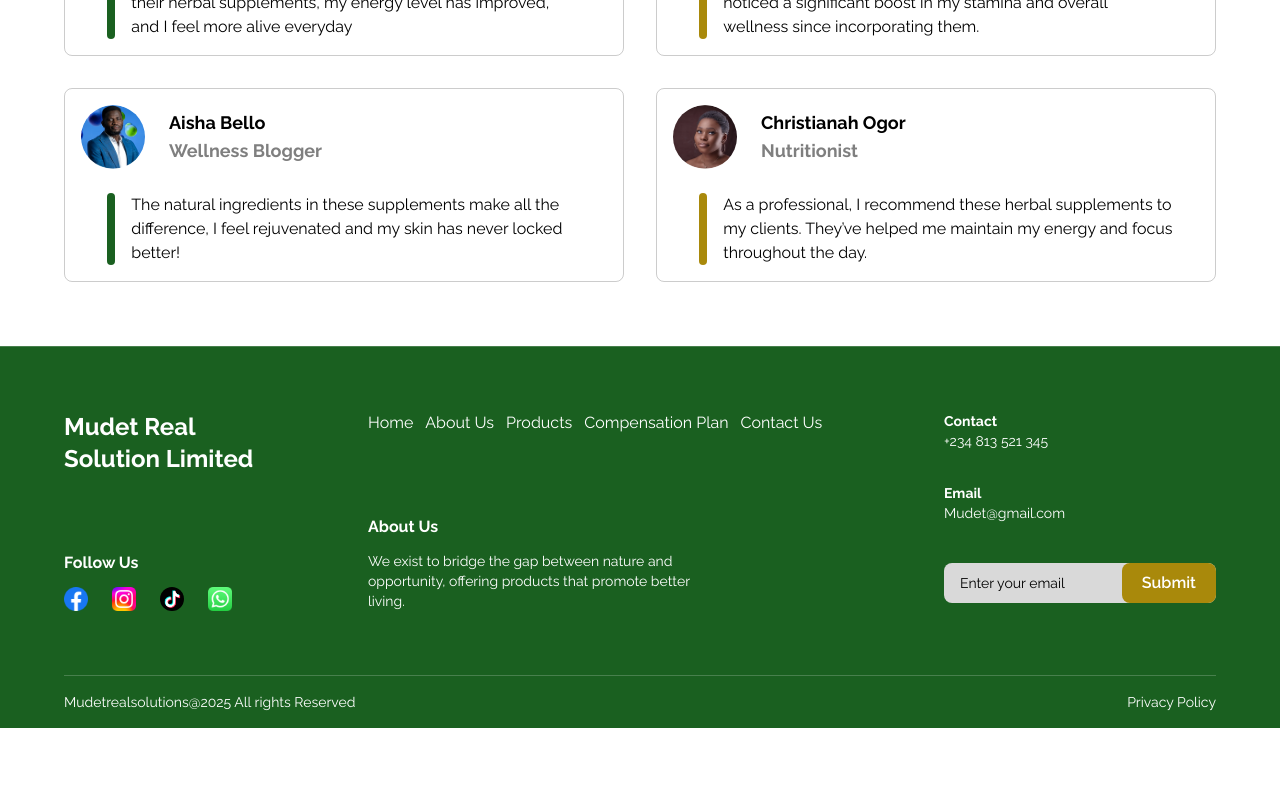
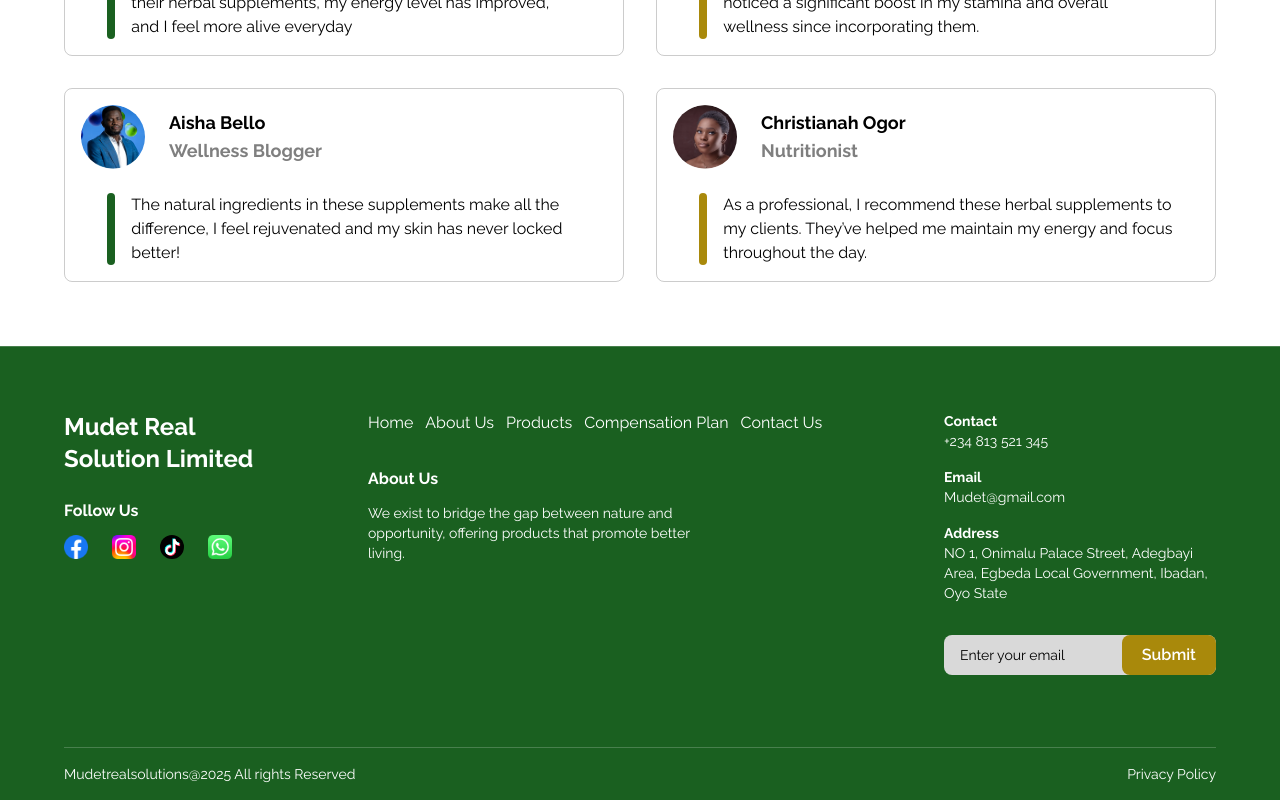
Before and after one commit to Sunmence-team/mudet_home, a React (Vite) app: page / in a window 1280 px wide. Shown: the part 4233-5033 px from the top of the page. Before the commit the page ends 4961 px from the top, so only its background shows below. Built offline with nearby package versions, Linux system fonts and the light colour scheme; no server answers.

Commit message:
New comp plan and address on footer

```diff
--- a/src/component/Footer.jsx
+++ b/src/component/Footer.jsx
@@ -18,12 +18,12 @@
   return (
     <>
       <div className="w-full flex bg-pryClr items-center justify-center text-black py-12 md:py-16 border-t border-white/20">
-        <div className="w-[90%] flex flex-col gap-8 md:flex-row md:h-[25vh] text-white">
+        <div className="w-[90%] flex flex-col gap-8 lg:flex-row md:min-h-[25vh] text-white">
           {/* Left Section */}
-          <div className="flex-[2.5] flex flex-col justify-between gap-6 md:gap-0">
+          <div className="flex-[2.5] flex flex-col gap-6">
             <div>
               <p className="font-bold text-xl md:text-xl lg:text-2xl">
-                Mudet Real <br /> Solution Limited
+                Mudet Real <br className="lg:block hidden" /> Solution Limited
               </p>
             </div>
             <div className="flex flex-col gap-3">
@@ -48,7 +48,11 @@
                   target="_blank"
                   rel="noopener noreferrer"
                 >
-                  <img src={assets.pic23} className="w-6 rounded-2xl" alt="Social 3" />
+                  <img
+                    src={assets.pic23}
+                    className="w-6 rounded-2xl"
+                    alt="Social 3"
+                  />
                 </a>
                 <a
                   href="https://wa.me/2348052253543?text=Hello%20Mudet%2C%20I%20would%20love%20help%20with%20__"
@@ -62,7 +66,7 @@
           </div>
 
           {/* Middle Section */}
-          <div className="flex-[5] flex flex-col justify-between gap-8 md:gap-0">
+          <div className="flex-[5] flex flex-col gap-8">
             <div className="grid grid-cols-2 gap-3 md:flex md:gap-3">
               <Link to="/" className="text-base hover:underline">
                 Home
@@ -95,7 +99,7 @@
           {/* Right Section */}
           <div className="flex-[2.5] flex flex-col justify-between gap-8 md:gap-8">
             {/* Contact (mobile) */}
-            <div className="md:hidden flex justify-between">
+            <div className="lg:hidden grid grid-cols-2 gap-y-4">
               <div className="flex flex-col">
                 <span className="font-semibold">Contact:</span>
                 <p className="text-base">+234 813 521 345</p>
@@ -104,10 +108,17 @@
                 <span className="font-semibold">Email:</span>
                 <p className="text-base">Mudet@gmail.com</p>
               </div>
+              <div className="flex flex-col col-span-2">
+                <p className="font-bold text-sm">Address</p>
+                <p className="text-sm">
+                  NO 1, Onimalu Palace Street, Adegbayi Area, Egbeda Local
+                  Government, Ibadan, Oyo State
+                </p>
+              </div>
             </div>
 
             {/* Contact (desktop) */}
-            <div className="hidden md:flex flex-col gap-8">
+            <div className="hidden lg:flex flex-col gap-4">
               <div className="flex flex-col">
                 <p className="font-bold text-sm">Contact</p>
                 <p className="text-sm">+234 813 521 345</p>
@@ -115,6 +126,13 @@
               <div className="flex flex-col">
                 <p className="font-bold text-sm">Email</p>
                 <p className="text-sm">Mudet@gmail.com</p>
+              </div>
+              <div className="flex flex-col">
+                <p className="font-bold text-sm">Address</p>
+                <p className="text-sm">
+                  NO 1, Onimalu Palace Street, Adegbayi Area, Egbeda Local
+                  Government, Ibadan, Oyo State
+                </p>
               </div>
             </div>
 
```
Also changed, not shown: 1 other file (tests, documents, lock files or other folders).
